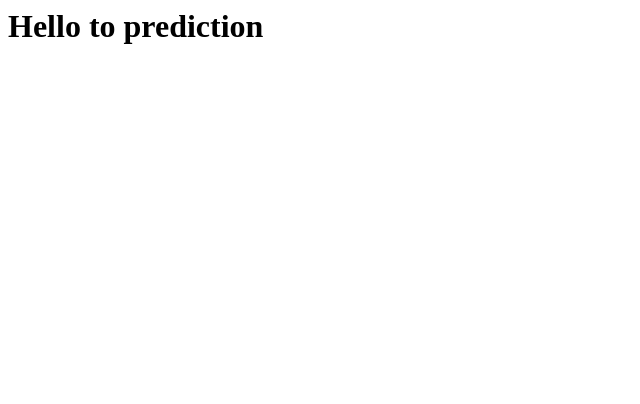
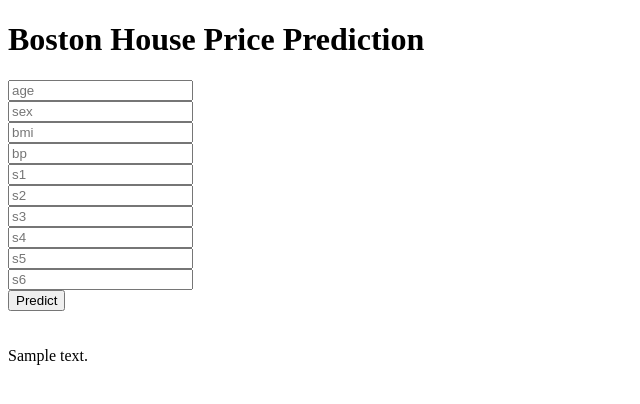
Before and after one commit to pravin-appa/diabetesprediction, a Flask app: template templates/home.html in a window 1280 px wide. Shown: the top 404 px of the page, without its empty margins (0-640 px from the left). Run offline with Flask 3, Linux system fonts and the light colour scheme; the template is opened without the code that fills it: most values are stand-ins (such as "Sample title", 1, 10 or a date in 2020); parts of the project's set-up code (start-up, migrations or seed data) failed here and were passed over.

Commit message:
Web application

```diff
--- a/app.py
+++ b/app.py
@@ -22,5 +22,14 @@ def predict_api():
     print(output[0])
     return jsonify(output[0])
 
+@app.route('/predict',methods=['POST'])
+def predict():
+    data=[float(x) for x in request.form.values()]
+    final_input=scalar.transform(np.array(data).reshape(1,-1))
+    print(final_input)
+    output=regmodel.predict(final_input)[0]
+    return render_template("home.html",prediction_text="The diabetes prediction is {}".format(output))
+
+
 if __name__ == "__main__":
     app.run(debug=True)
--- a/templates/home.html
+++ b/templates/home.html
@@ -1,4 +1,46 @@
-<h1>
-    Hello to prediction
+<!DOCTYPE html>
+<html >
 
-</h1>
+<head>
+  <meta charset="UTF-8">
+  <title>ML API</title>
+  <link href='https://fonts.googleapis.com/css?family=Pacifico' rel='stylesheet' type='text/css'>
+<link href='https://fonts.googleapis.com/css?family=Arimo' rel='stylesheet' type='text/css'>
+<link href='https://fonts.googleapis.com/css?family=Hind:300' rel='stylesheet' type='text/css'>
+<link href='https://fonts.googleapis.com/css?family=Open+Sans+Condensed:300' rel='stylesheet' type='text/css'>
+
+
+</head>
+
+<body>
+ <div class="login">
+	<h1>Boston House Price Prediction</h1>
+
+     <!-- Main Input For Receiving Query to our ML -->
+    <form action="{{ url_for('predict')}}"method="post">
+      <input type="text" name="age" placeholder="age" required="required" /><br>
+    	<input type="text" name="sex" placeholder="sex" required="required" /><br>
+        <input type="text" name="bmi" placeholder="bmi" required="required" /><br>
+        <input type="text" name="bp" placeholder="bp" required="required" /><br>
+        <input type="text" name="s1" placeholder="s1" required="required" /><br>
+        <input type="text" name="s2" placeholder="s2" required="required" /><br>
+        <input type="text" name="s3" placeholder="s3" required="required" /><br>
+        <input type="text" name="s4" placeholder="s4" required="required" /><br>
+        <input type="text" name="s5" placeholder="s5" required="required" /><br>
+        <input type="text" name="s6" placeholder="s6" required="required" /><br>
+
+
+
+
+        <button type="submit" class="btn btn-primary btn-block btn-large">Predict</button>
+    </form>
+
+   <br>
+   <br>
+
+
+ </div>
+ {{prediction_text}}
+
+</body>
+</html>
```
